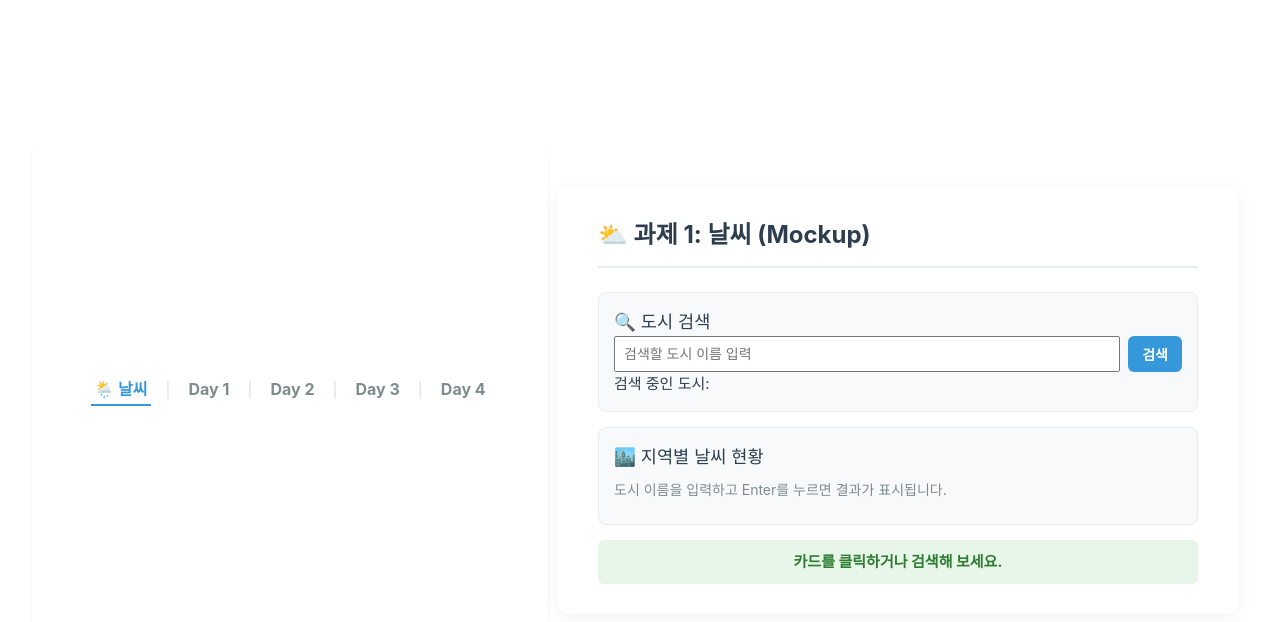
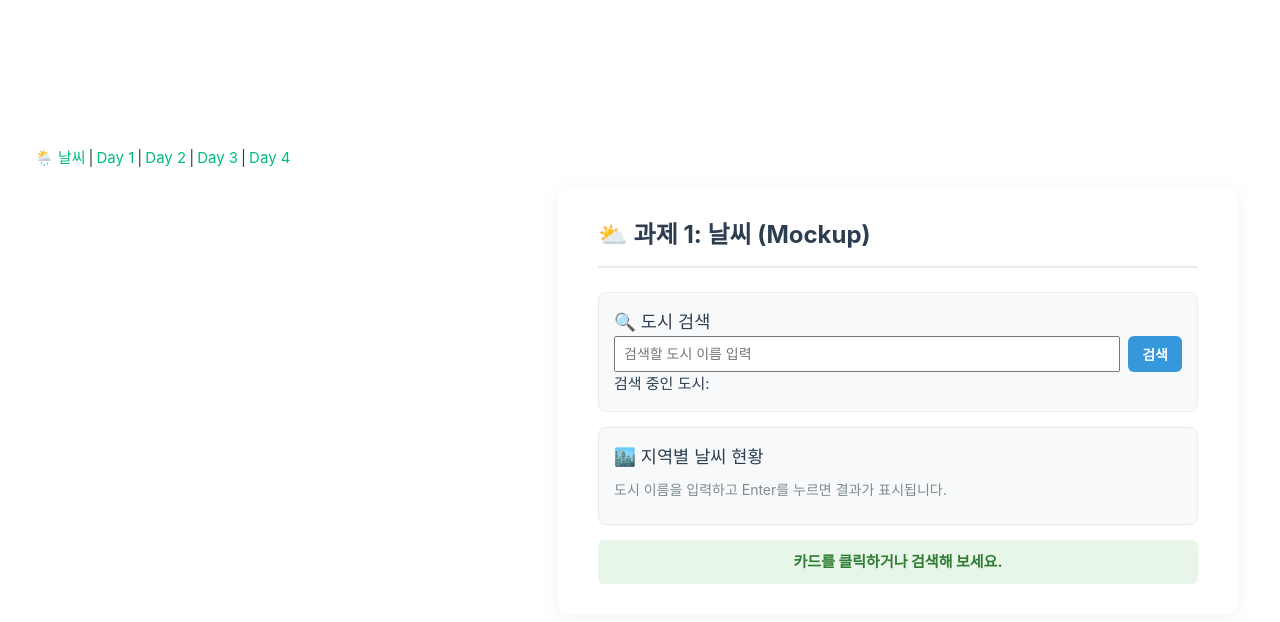
Before and after one commit to mingyukang5420/skala-vue, a Vue app: page / in a window 1280 px wide. Shown: the top 622 px of the page. Built offline with nearby package versions, Linux system fonts and the light colour scheme.

Commit message:
style: scope exercise input styles and remove navigation bar rules

```diff
--- a/src/assets/exercise.css
+++ b/src/assets/exercise.css
@@ -36,47 +36,6 @@
   border-top: 2px solid #e9ecef;
   margin-bottom: 24px;
 }
-/* 세션 대제목 (h1) 스타일링 */
-h1 {
-  font-size: 1.8rem;
-  font-weight: 700;
-  color: #1a252f;
-  margin-top: 40px;
-  margin-bottom: 8px;
-}
-
-.navigation-bar {
-  display: flex;
-  justify-content: center;
-  align-items: center;
-  background-color: #ffffff;
-  padding: 15px;
-  border-radius: 8px;
-  box-shadow: 0 2px 4px rgba(0, 0, 0, 0.05);
-  margin-bottom: 20px;
-}
-.nav-item {
-  text-decoration: none;
-  color: #7f8c8d;
-  font-weight: bold;
-  font-size: 16px;
-  transition: color 0.2s ease;
-}
-.nav-item:hover {
-  color: #2c3e50;
-}
-.divider {
-  margin: 0 15px;
-  color: #dcdde1;
-}
-
-/* 🔥 Vue Router가 활성화된 링크 태그에 자동으로 부여하는 클래스 스펙 */
-.navigation-bar .router-link-exact-active {
-  color: #3498db;
-  border-bottom: 2px solid #3498db;
-  padding-bottom: 2px;
-}
-
 /* 과제페이지 스타일 - Component 분리 후 각 페이지별로 이동 */
 .dashboard-wrapper {
   width: 600px;
@@ -90,7 +49,7 @@ h1 {
   margin-bottom: 15px;
   border: 1px solid #e9ecef;
 }
-input {
+.dashboard-wrapper input {
   padding: 8px;
   width: 90%;
   font-size: 14px;
```
